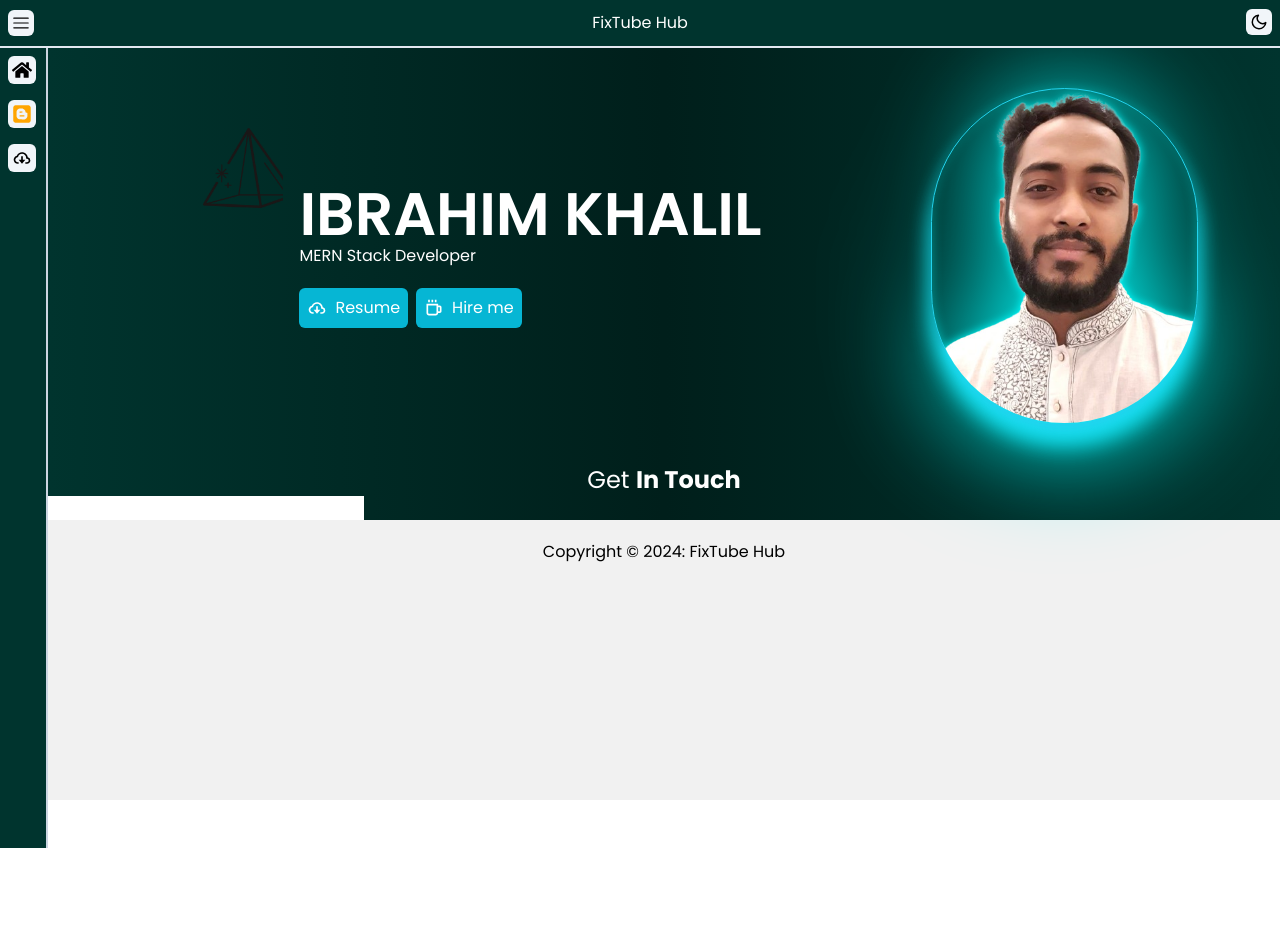
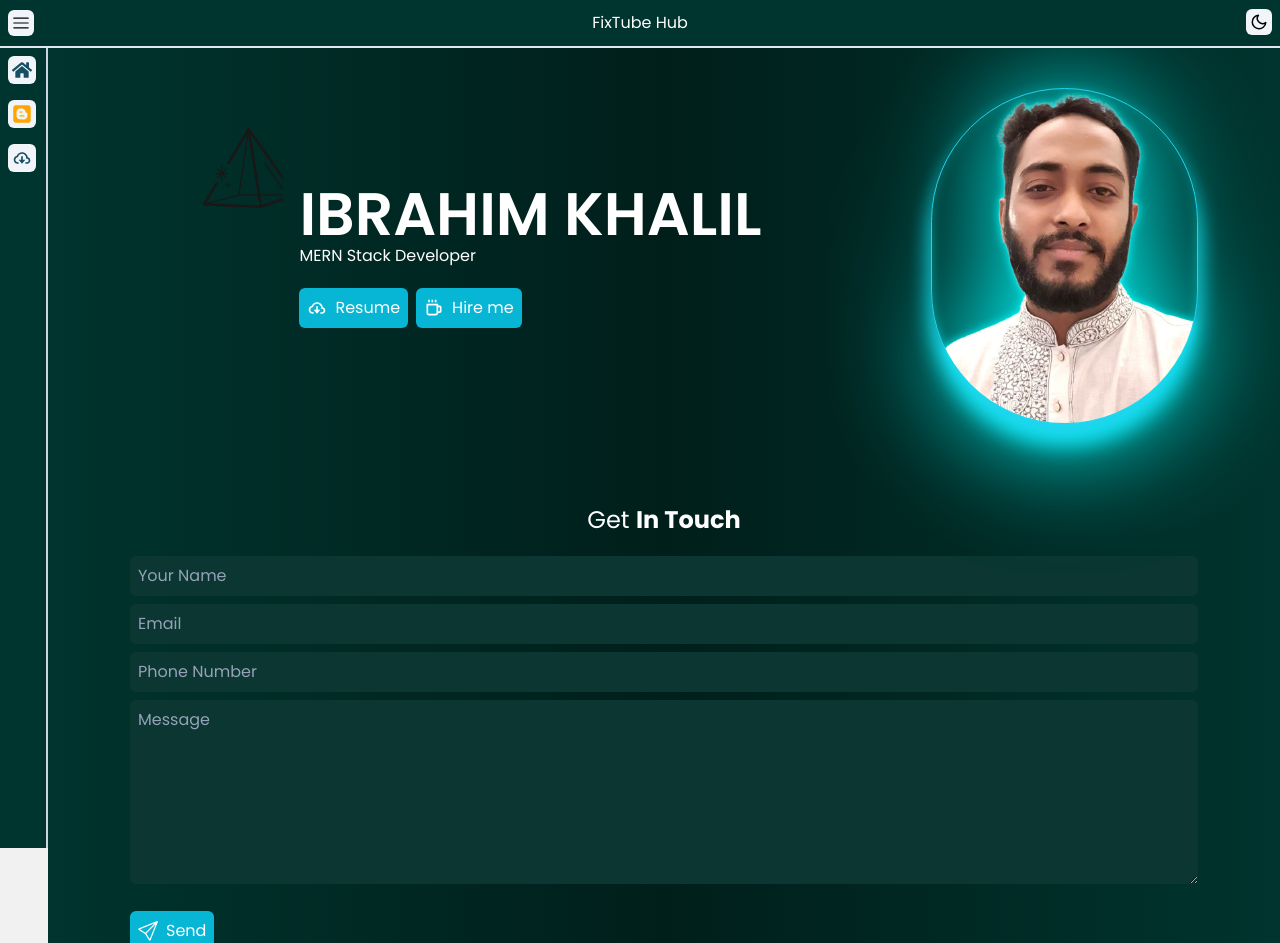
Before and after one commit to ibrahimk4111/ibrahim-khalil, a React (Vite) app: page / in a window 1280 px wide. Shown: the top 943 px of the page. Before the commit the page ends 800 px from the top, so only its background shows below. Built offline with nearby package versions, Linux system fonts and the light colour scheme.

Commit message:
get in touch

```diff
--- a/src/components/Asidebar/AsidebarItem.tsx
+++ b/src/components/Asidebar/AsidebarItem.tsx
@@ -13,7 +13,7 @@ const AsidebarItem = ({text, expanded, icon }: propsType) => {
     <div>
       <section className=" flex items-center p-2 hover:underline underline-offset-8 ">
             <div
-            className=" cursor-pointer bg-slate-100 p-1 rounded-md flex justify-center items-center "
+            className=" cursor-pointer bg-slate-100 p-1 rounded-md flex justify-center items-center dark:text-cyan-900 "
             >
             {icon}
             </div>
--- a/src/components/Home/Home.tsx
+++ b/src/components/Home/Home.tsx
@@ -4,7 +4,7 @@ import Hero from "./homeComponents/Hero";
 const Home = () => {
   return (
     <div>
-      <div className="dark:bg-gradient-to-l from-bgColorsInDark via-[#001f1b] to-bgColorsInDark">
+      <div >
         <Hero />
         <GetInTouch />
       </div>
--- a/src/components/Home/homeComponents/GetInTouch.tsx
+++ b/src/components/Home/homeComponents/GetInTouch.tsx
@@ -1,17 +1,63 @@
-import React from 'react'
+import { BsSend } from "react-icons/bs";
 
 const GetInTouch = () => {
   return (
-    <div className=''>
-        <h1 className=' text-2xl text-center text-white '>Get <span className=' font-bold'>In Touch</span></h1>
+    <div className=" bg-slate-200 dark:text-white dark:bg-gradient-to-l from-bgColorsInDark via-[#001f1b] to-bgColorsInDark lg:py-10 py-5">
+      <h1 className=" text-2xl text-center mb-5">
+        Get <span className=" font-bold">In Touch</span>
+      </h1>
+
+      <div className=" container ">
+        {/* left side form */}
         <div>
-          <form action="submit" >
-            <input type=" text " placeholder='Your Name' className=' placeholder:text-white '/>
+          <form action="submit">
+            <div className=" space-y-2 ">
+              <div>
+                <input
+                  name="name"
+                  type=" text "
+                  placeholder="Your Name"
+                  className=" bg-white dark:bg-[#0b3631] dark:placeholder:text-slate-400 p-2 rounded-md w-full focus:ring-1 ring-slate-300 outline-none"
+                />
+              </div>
+              <div>
+                <input
+                  name="email"
+                  type=" email "
+                  placeholder="Email"
+                  className=" bg-white dark:bg-[#0b3631] dark:placeholder:text-slate-400 p-2 rounded-md w-full focus:ring-1 ring-slate-300 outline-none"
+                />
+              </div>
+              <div>
+                <input
+                  name="number"
+                  type="number"
+                  placeholder="Phone Number"
+                  className=" bg-white dark:bg-[#0b3631] dark:placeholder:text-slate-400 p-2 rounded-md w-full focus:ring-1 ring-slate-300 outline-none"
+                />
+              </div>
+              <div>
+                <textarea
+                  rows={7}
+                  placeholder="Message"
+                  className=" bg-white dark:bg-[#0b3631] dark:placeholder:text-slate-400 p-2 rounded-md w-full focus:ring-1 ring-slate-300 outline-none"
+                />
+              </div>
+            </div>
+
+            <button className=" bg-cyan-500 relative inline-flex group p-2 mt-5 rounded-md hover:ring-1 ring-offset-1 transition-all overflow-hidden dark:hover:drop-shadow-glow ">
+              <span className=" absolute top-0 left-0 w-0 group-hover:w-full h-full -z-1 transition-all duration-500 ease-in-out bg-cyan-400"></span>
+              <span className="flex items-center gap-2 z-10 text-white">
+                <BsSend size={20} />
+                <span>Send</span>
+              </span>
+            </button>
           </form>
         </div>
-        <div></div>
+        {/* right side contact */}
+      </div>
     </div>
-  )
-}
+  );
+};
 
-export default GetInTouch
+export default GetInTouch;
--- a/src/components/Home/homeComponents/Hero.tsx
+++ b/src/components/Home/homeComponents/Hero.tsx
@@ -3,7 +3,7 @@ import { BiCloudDownload, BiCoffee } from "react-icons/bi";
 const Hero = () => {
   return (
     <>
-      <div className=" py-10 ">
+      <div className=" py-10 dark:bg-gradient-to-l from-bgColorsInDark via-[#001f1b] to-bgColorsInDark ">
         <div className=" container grid grid-cols-12 gap-y-10">
           <div className=" sm:col-span-9 col-span-12 flex justify-center items-center">
             <div className=" relative ">
@@ -17,13 +17,19 @@ const Hero = () => {
               </h1>
               <p className=" dark:text-white ">MERN Stack Developer</p>
               <div className=" flex gap-2">
-                <button className=" flex items-center gap-2 mt-5 bg-slate-100 dark:bg-cyan-500 p-2 rounded-md hover:shadow hover:ring-1 ring-offset-1 dark:text-white hover:drop-shadow-glow">
-                  <BiCloudDownload size={20}  />
-                  <span>Resume</span>
+                <button className="bg-cyan-500 relative inline-flex group p-2 mt-5 rounded-md hover:ring-1 ring-offset-1 transition-all overflow-hidden dark:hover:drop-shadow-glow ">
+                  <span className=" absolute top-0 left-0 w-0 group-hover:w-full h-full -z-1 transition-all duration-500 ease-in-out bg-cyan-400"></span>
+                  <span className="flex items-center gap-2 z-10 text-white">
+                    <BiCloudDownload size={20} />
+                    <span>Resume</span>
+                  </span>
                 </button>
-                <button className=" flex items-center gap-2 mt-5 bg-slate-100 dark:bg-cyan-500 p-2 rounded-md hover:shadow hover:ring-1 ring-offset-1 dark:text-white hover:drop-shadow-glow">
-                  <BiCoffee size={20} />
-                  <span>Hire me</span>
+                <button className=" bg-cyan-500 relative inline-flex group p-2 mt-5 rounded-md hover:ring-1 ring-offset-1 transition-all overflow-hidden dark:hover:drop-shadow-glow ">
+                  <span className=" absolute top-0 left-0 w-0 group-hover:w-full h-full -z-1 transition-all duration-500 ease-in-out bg-cyan-400"></span>
+                  <span className="flex items-center gap-2 z-10 text-white">
+                    <BiCoffee size={20} />
+                    <span>Hire me</span>
+                  </span>
                 </button>
               </div>
             </div>
```
